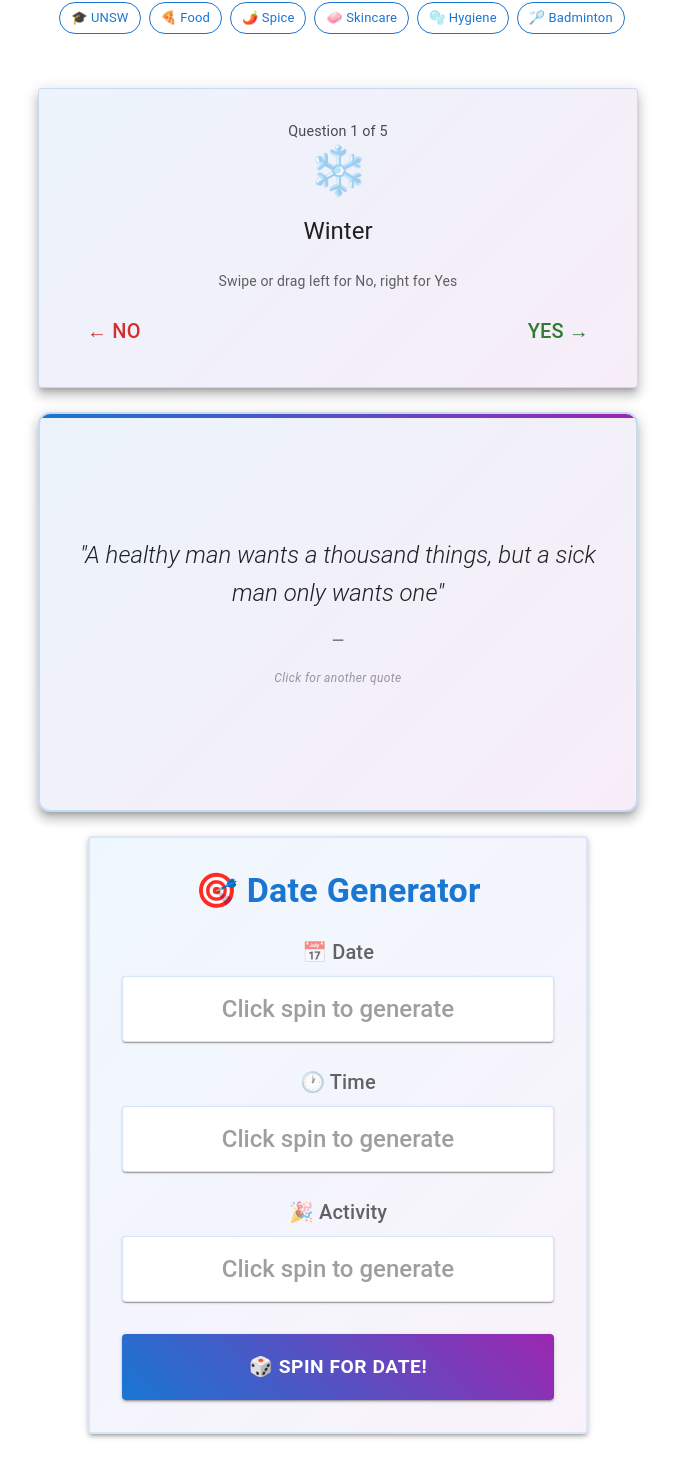
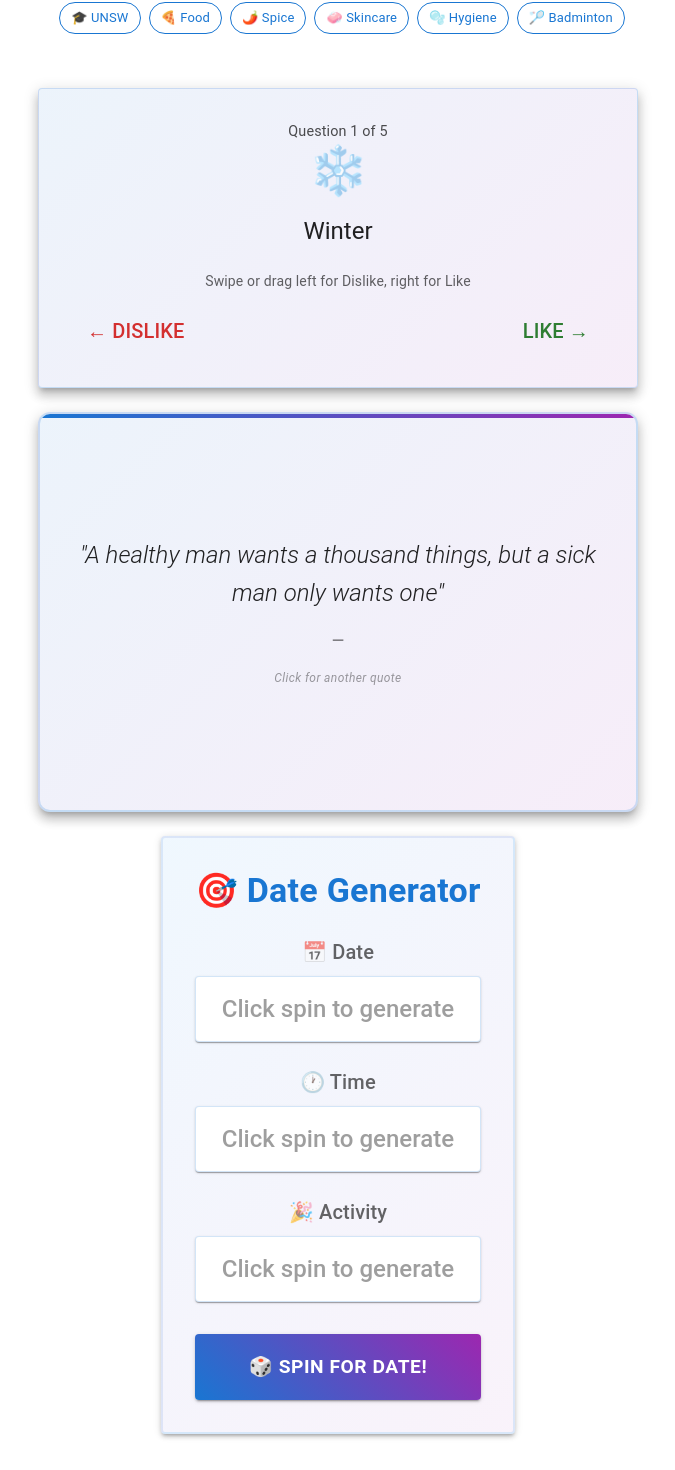
Before and after one commit to tanlines/demo-profile, a React (Vite) app: page / in a window 1280 px wide. Shown: the part 1132-2602 px from the top of the page, without its empty margins (302-977 px from the left). Built offline with nearby package versions, Linux system fonts and the light colour scheme.

Commit message:
quiz change likedislike

```diff
--- a/src/components/DateSpinner.jsx
+++ b/src/components/DateSpinner.jsx
@@ -175,9 +175,6 @@ const DateSpinner = () => {
         elevation={3}
         sx={{
           p: 4,
-          maxWidth: 800,
-          minWidth: 500,
-          mx: 'auto',
           background: `linear-gradient(135deg, ${theme.palette.primary.light}15, ${theme.palette.secondary.light}15)`,
           border: `2px solid ${theme.palette.primary.main}20`
         }}
--- a/src/components/QuizSection.jsx
+++ b/src/components/QuizSection.jsx
@@ -11,7 +11,7 @@ const questions = [
   { title: "Sunset", emoji: "🌅" }
 ];
 
-// Array for result messages based on yesCount for better readability
+// Array for result messages based on likeCount for better readability
 const resultMessages = [
   "We were never meant to be 💔",
   "Better than nothing 🤷‍♂️",
@@ -37,10 +37,10 @@ const QuizSection = () => {
     const threshold = 5;
 
     if (info.offset.x > threshold) {
-      // Swiped right - Yes
+      // Swiped right - Like
       handleAnswer(true);
     } else if (info.offset.x < -threshold) {
-      // Swiped left - No
+      // Swiped left - Dislike
       handleAnswer(false);
     }
 
@@ -71,8 +71,8 @@ const QuizSection = () => {
   };
 
   if (isCompleted) {
-    const yesCount = answers.filter(answer => answer).length;
-    const noCount = answers.filter(answer => !answer).length;
+    const likeCount = answers.filter(answer => answer).length;
+    const dislikeCount = answers.filter(answer => !answer).length;
 
 
     return (
@@ -90,25 +90,27 @@ const QuizSection = () => {
             border: `1px solid ${theme.palette.primary.main}30`
           }}
         >
-          <Box sx={{ display: 'flex', justifyContent: 'space-around', mb: 4 }}>
-            <Box sx={{ textAlign: 'center' }}>
-              <Typography variant="h2" sx={{ color: 'error.main' }}>
-                {noCount}
-              </Typography>
-              <Typography variant="body1">No Answers</Typography>
-            </Box>
-            <Box sx={{ textAlign: 'center' }}>
-              <Typography variant="h2" sx={{ color: 'success.main' }}>
-                {yesCount}
-              </Typography>
-              <Typography variant="body1">Yes Answers</Typography>
-            </Box>
+          {/* Compatibility Score */}
+          <Box sx={{ textAlign: 'center', mb: 4 }}>
+            <Typography variant="h1" sx={{
+              color: theme.palette.primary.main,
+              fontWeight: 'bold',
+              mb: 1
+            }}>
+              {likeCount}/5
+            </Typography>
+            <Typography variant="h6" sx={{
+              color: 'text.secondary',
+              mb: 2
+            }}>
+              Compatibility Score
+            </Typography>
           </Box>
 
-          {/* Final dramatic message based on yes count */}
+          {/* Final dramatic message based on like count */}
           <Box sx={{ textAlign: 'center', mb: 4 }}>
           <Typography variant="h5" sx={{ color: 'text.secondary', fontStyle: 'italic' }}>
-            {resultMessages[yesCount]}
+            {resultMessages[likeCount]}
           </Typography>
           </Box>
 
@@ -208,7 +210,7 @@ const QuizSection = () => {
                   </Typography>
 
                   <Typography variant="body2" sx={{ opacity: 0.7, mt: 2 }}>
-                    Swipe or drag left for No, right for Yes
+                    Swipe or drag left for Dislike, right for Like
                   </Typography>
                 </Box>
 
@@ -229,7 +231,7 @@ const QuizSection = () => {
                     }}
                   >
                     <Typography variant="h6" sx={{ color: 'inherit' }}>
-                      ← No
+                      ← Dislike
                     </Typography>
                   </Button>
                   <Button
@@ -247,7 +249,7 @@ const QuizSection = () => {
                     }}
                   >
                     <Typography variant="h6" sx={{ color: 'inherit' }}>
-                      Yes →
+                      Like →
                     </Typography>
                   </Button>
                 </Box>
```
